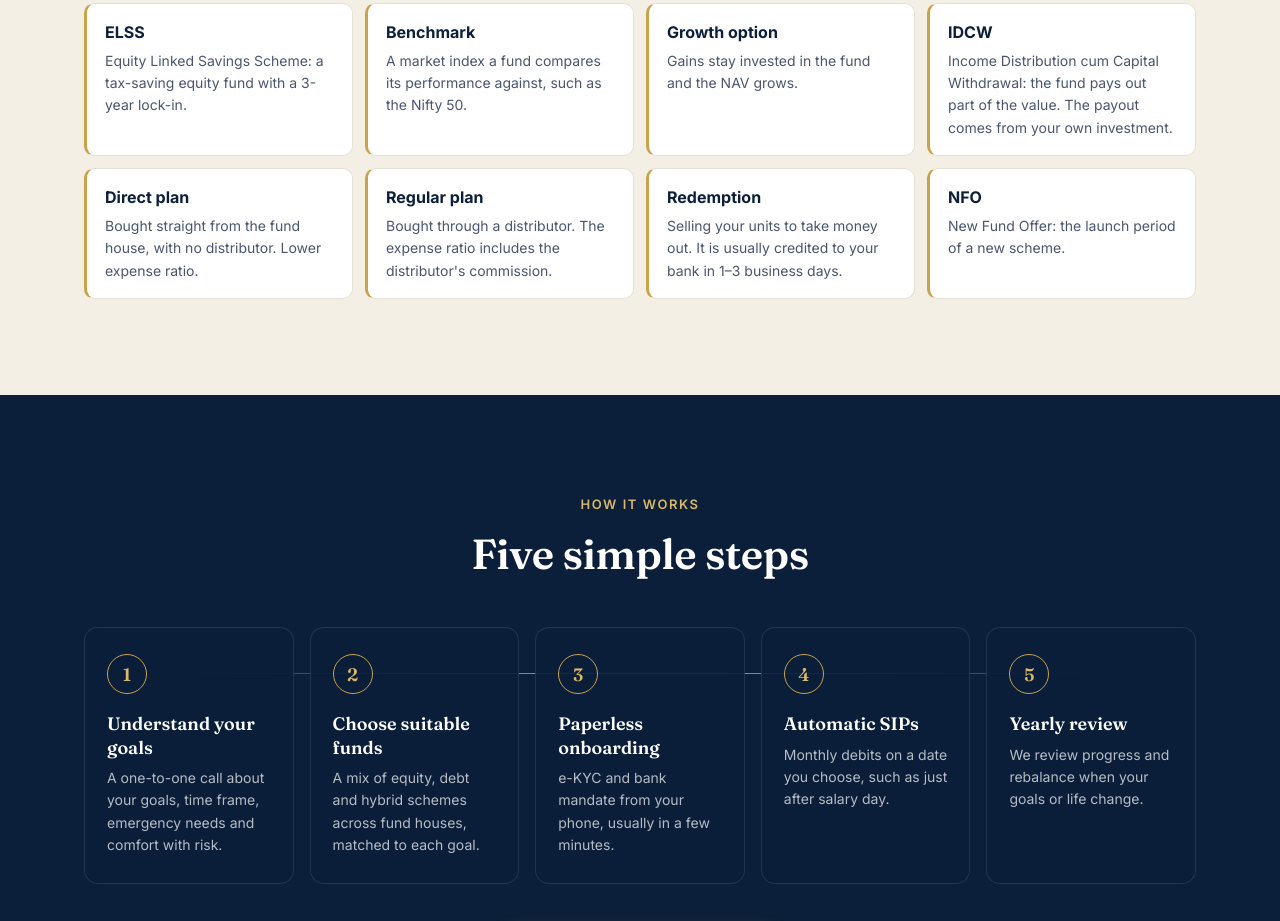
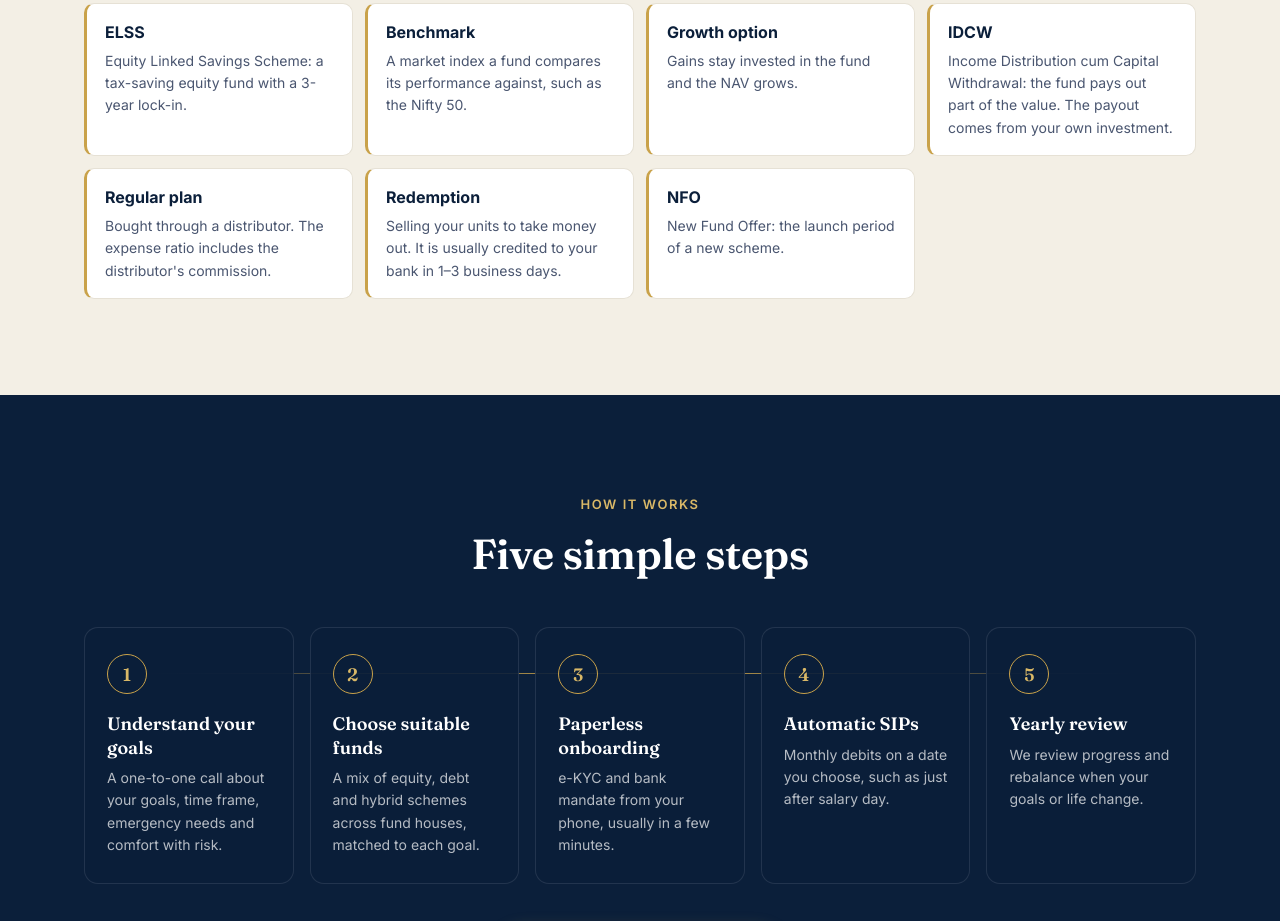
Before and after one commit to parthasarathifs/psfs, a plain HTML site: page index.html in a window 1280 px wide. Shown: the part 8079-9000 px from the top of the page. Drawn offline with nearby package versions, Linux system fonts and the light colour scheme.

Commit message:
Add files via upload

```diff
--- a/index.html
+++ b/index.html
@@ -626,7 +626,6 @@
             <div><dt>Benchmark</dt><dd>A market index a fund compares its performance against, such as the Nifty 50.</dd></div>
             <div><dt>Growth option</dt><dd>Gains stay invested in the fund and the NAV grows.</dd></div>
             <div><dt>IDCW</dt><dd>Income Distribution cum Capital Withdrawal: the fund pays out part of the value. The payout comes from your own investment.</dd></div>
-            <div><dt>Direct plan</dt><dd>Bought straight from the fund house, with no distributor. Lower expense ratio.</dd></div>
             <div><dt>Regular plan</dt><dd>Bought through a distributor. The expense ratio includes the distributor's commission.</dd></div>
             <div><dt>Redemption</dt><dd>Selling your units to take money out. It is usually credited to your bank in 1–3 business days.</dd></div>
             <div><dt>NFO</dt><dd>New Fund Offer: the launch period of a new scheme.</dd></div>
```
